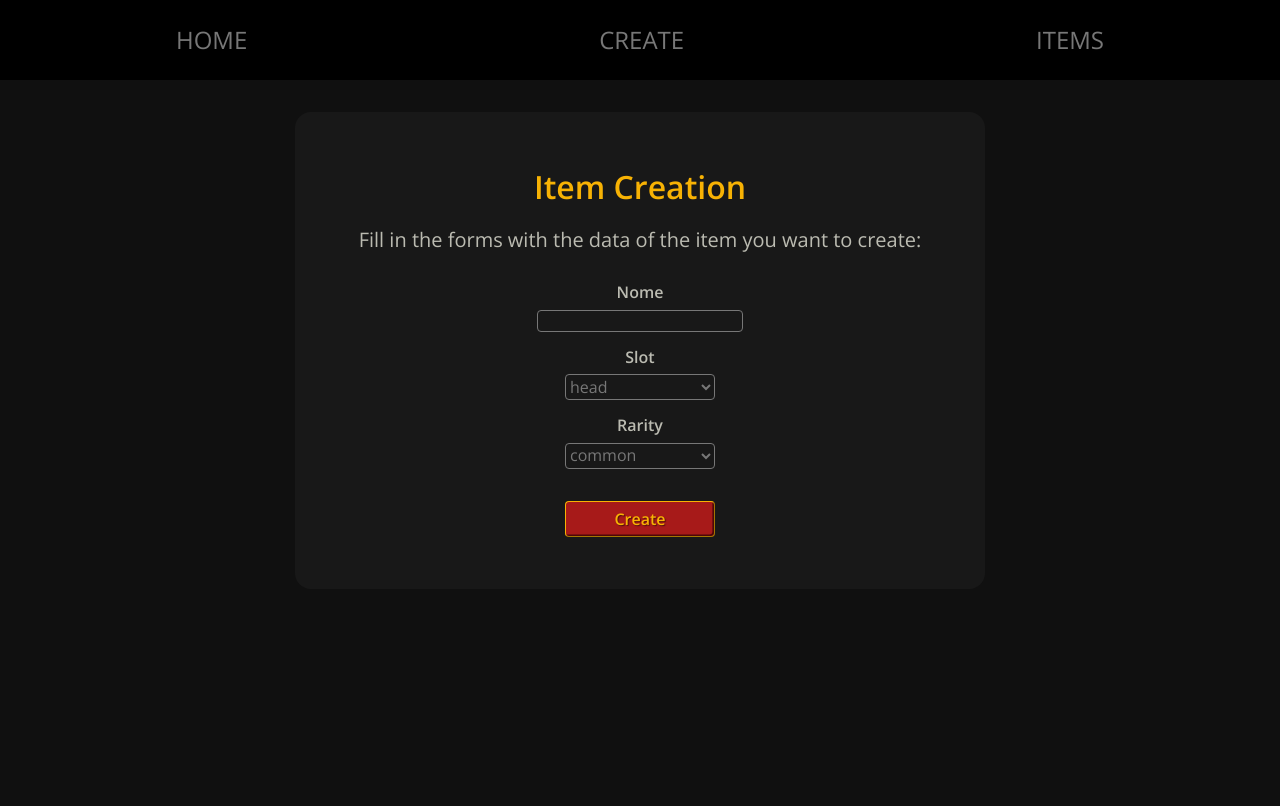
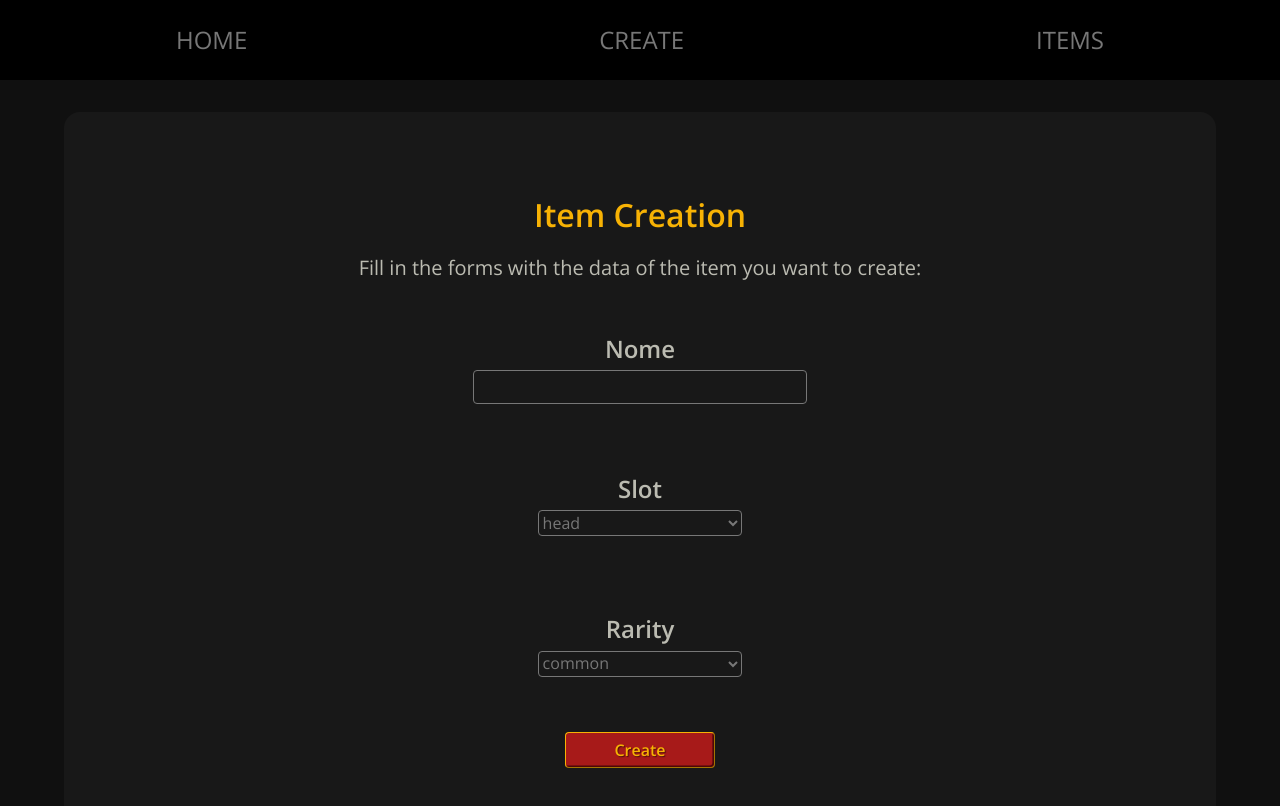
Before and after one commit to pedroquintao/projeto-silithus-2, a React (Create React App) app: page / in a window 1280 px wide. Shown: the top 806 px of the page. Built offline with nearby package versions, Linux system fonts and the light colour scheme.

Commit message:
Estilo da pagina de de criação finalizado

```diff
--- a/src/App.css
+++ /dev/null
@@ -1,7 +0,0 @@
-.app {
-    margin: 0;
-    padding: 0;
-    display: flex;
-    flex-direction: column;
-    align-items: center;
-}
--- a/src/App.js
+++ b/src/App.js
@@ -1,6 +1,5 @@
 import Form from './components/Form';
 import Header from './components/Header';
-import "./App.css"
 
 function App() {
 
@@ -52,7 +51,9 @@ function App() {
     return (
     <div className='app'>
       <Header />
-      <Form slots={slots} rarities={rarities}/>
+      <section className='page'>
+        <Form slots={slots} rarities={rarities}/>
+      </section>
     </div>
   );
 }
--- a/src/components/DropdownField/DropdownField.css
+++ b/src/components/DropdownField/DropdownField.css
@@ -1,19 +1,21 @@
 .dropdown-field {
-    margin: 16px 0;
+
 }
+
+.dropdown-field label {
+    display: block;
+    margin-bottom: 8px;
+    color: var(--grey-1);
+    font-size: 1.5rem;
+    font-weight: 700;
+}
+
 .dropdown-field select {
     background-color: var(--black-2);
     border: var(--field-border);
     border-radius: var(--field-border-radius);
     color: var(--grey-0);
     font-size: 1rem;
-    width: 150px;
-}
-
-.dropdown-field label {
-    display: block;
-    margin-bottom: 8px;
-    color: var(--grey-1);
-    font-size: 1rem;
-    font-weight: 700;
-}
+    width: 20%;
+    min-width: 150px;
+  }
--- a/src/components/Form/Form.css
+++ b/src/components/Form/Form.css
@@ -1,17 +1,12 @@
 .creation-form {
-    margin: 32px 32px;
-}
-
-.creation-form form {
     display: flex;
     flex-direction: column;
-    justify-content: center;
+    justify-content: space-between;
     text-align: center;
-    background-color: var(--black-2);
-    border-radius: 16px;
-    padding: 36px 64px;
 }
-
+.creation-form .title {
+    /* background-color: blue; */
+}
 .creation-form .title h1 {
     font-size: 2rem;
     color: var(--yellow-0);
@@ -24,6 +19,16 @@
     font-weight: 400;
 }
 
+.creation-form .fields {
+    display: flex;
+    flex-direction: column;
+    justify-content: space-around;
+    flex-grow: 1;
+    /* background-color: green; */
+}
+
 .creation-form .buttons {
-    margin: 16px 0;
+    display: flex;
+    justify-content: space-around;
+    /* background-color: purple; */
 }
--- a/src/components/Form/index.js
+++ b/src/components/Form/index.js
@@ -5,8 +5,7 @@ import "./Form.css"
 
 const Form = ({slots, rarities}) => {
     return(
-        <section className="creation-form">
-            <form>
+            <form className="creation-form canva">
                 <div className="title">
                     <h1>Item Creation</h1>
                     <h2>Fill in the forms with the data of the item you want to create:</h2>
@@ -17,11 +16,11 @@ const Form = ({slots, rarities}) => {
                     <DropdownField label="Rarity" options={rarities.map(option => option.rarity)} color={rarities.map(option => option.cor)}/>
                 </div>
                 <div className="buttons">
-                    <SubmitButton text="Create"/>
+                    <SubmitButton>
+                        Create
+                    </SubmitButton>
                 </div>
             </form>
-        </section>
-
     )
 }
 
--- a/src/components/SubmitButton/SubmitButton.css
+++ b/src/components/SubmitButton/SubmitButton.css
@@ -1,12 +1,11 @@
 .create-button {
-    margin: 0 auto;
     background-color: var(--red-0);
     color: var(--yellow-0);
     font-family: var(--standard-font);
     font-weight: 700;
     width: 150px;
     height: 36px;
-    padding: 1% 7%;
+    margin: 16px 0;
     box-shadow: inset -0.1em -0.1em #4c0707;
     text-shadow: 1px 1px 1px rgb(0,0,0,0.5);
     border-radius: 4px;
--- a/src/components/SubmitButton/index.js
+++ b/src/components/SubmitButton/index.js
@@ -3,7 +3,7 @@ import "./SubmitButton.css"
 const SubmitButton = (props) => {
     return (
         <button className="create-button">
-            {props.text}
+            {props.children}
         </button>
     )
 }
--- a/src/components/TextField/TextField.css
+++ b/src/components/TextField/TextField.css
@@ -1,17 +1,22 @@
 .name-field {
-    margin: 16px 0;
-}
-.name-field input {
-    background-color: var(--black-2);
-    border: var(--field-border);
-    border-radius: var(--field-border-radius);
-    width: 200px;
+
 }
 
 .name-field label {
     display: block;
     margin-bottom: 8px;
     color: var(--grey-1);
-    font-size: 1rem;
+    font-size: 1.5rem;
     font-weight: 700;
 }
+
+.name-field input {
+    background-color: var(--black-2);
+    border: var(--field-border);
+    border-radius: var(--field-border-radius);
+    color: var(--grey-0);
+    font-size: 1rem;
+    width: 32%;
+    min-width: 200px;
+    height: 48%;
+  }
--- a/src/index.css
+++ b/src/index.css
@@ -14,3 +14,28 @@ code {
   font-family: source-code-pro, Menlo, Monaco, Consolas, 'Courier New',
     monospace;
 }
+
+.app {
+  margin: 0;
+  padding: 0;
+  display: flex;
+  flex-direction: column;
+  justify-content: space-between;
+  text-align: center;
+}
+
+.app .page {
+  width: 100vw;
+  height: 100vh;
+  display: flex;
+  flex-direction: column;
+  justify-content: space-between;
+}
+
+.app .page .canva {
+  background-color: var(--black-2);
+  height: 100em;
+  border-radius: 16px;
+  padding: 5%;
+  margin: 2.5% 5%;
+}
```
